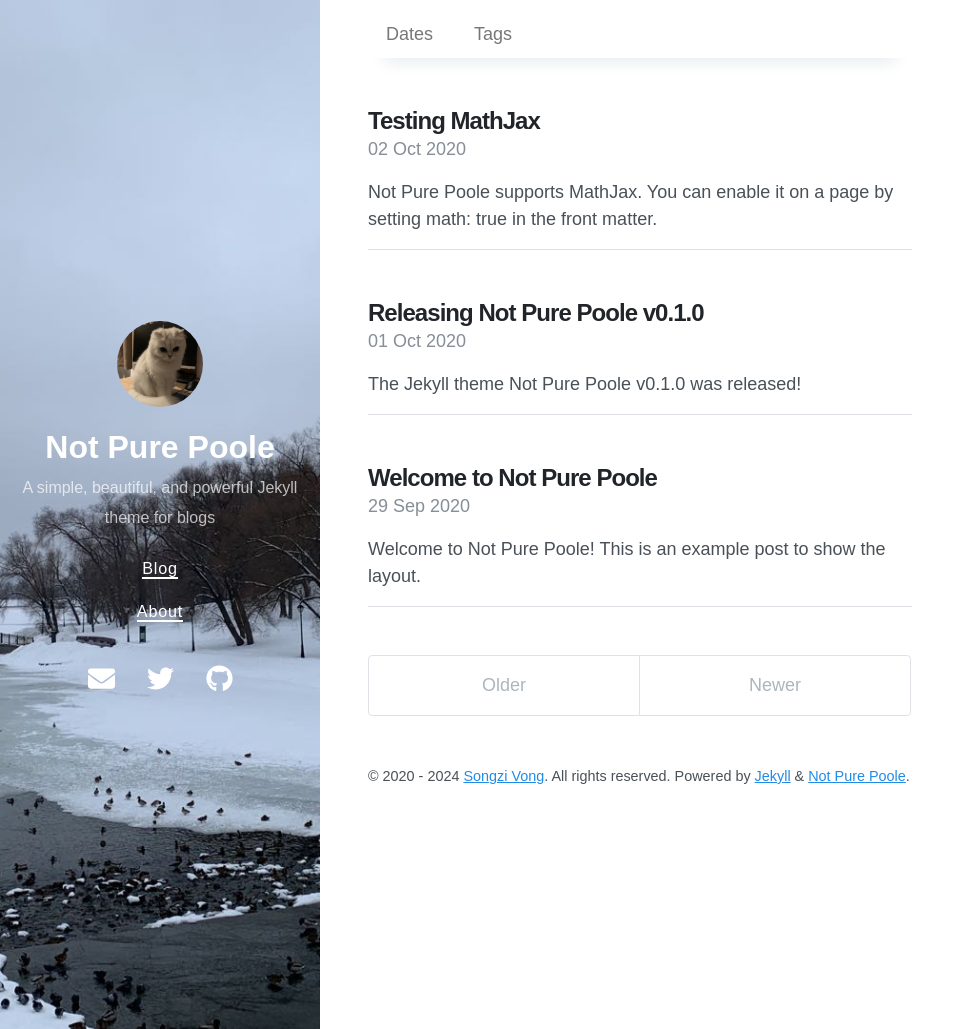
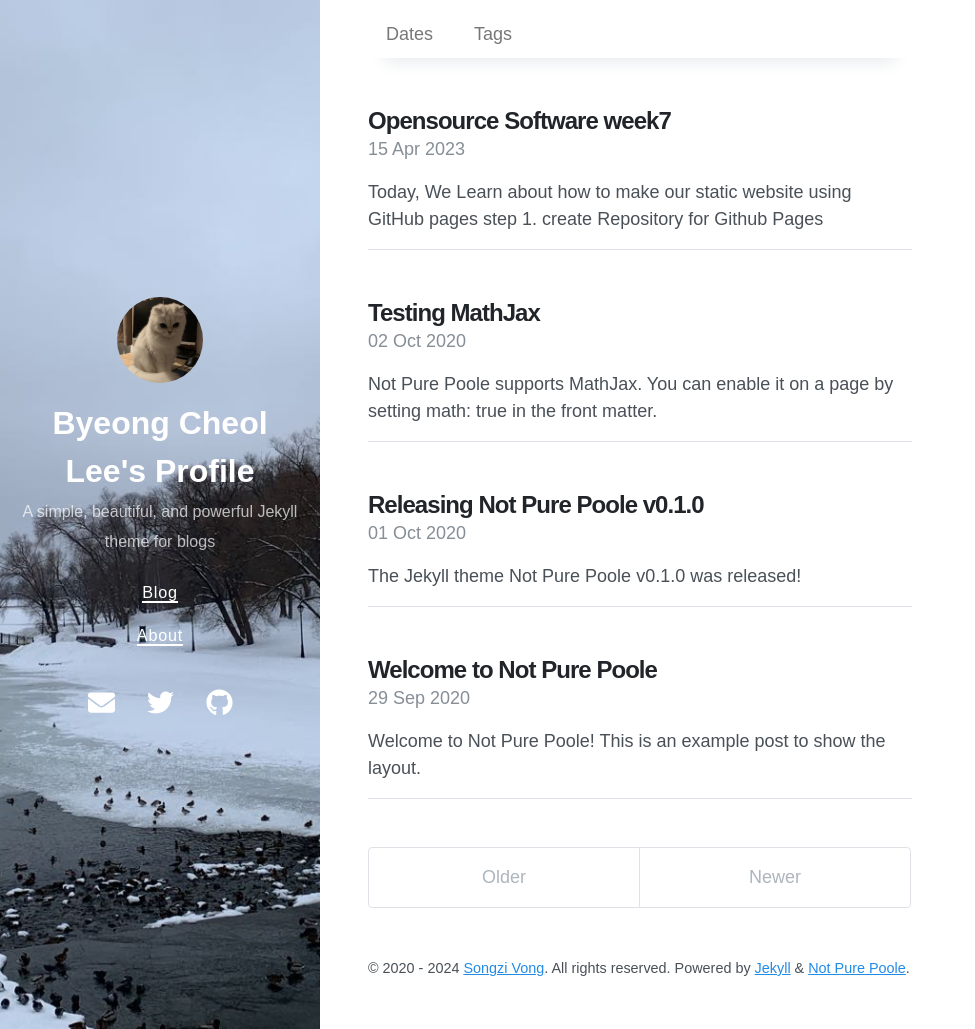
Before and after one commit to 2btlFe/2btlFe.github.io, a Jekyll site: the page built from index.html, in a window 1280 px wide and 1029 px high. Shown: the whole window, without its empty margins (0-975 px from the left). Built offline with Jekyll 4.4.1, drawn with Linux system fonts in a browser that asks for light colours; nearby versions of some CDN libraries; the list of posts is cut into pages by our own code; part of the change alters nothing that is shown.

Commit message:
posting first post

````diff
--- a/_config.yml
+++ b/_config.yml
@@ -1,5 +1,5 @@
 # Setup
-title: Not Pure Poole
+title: Byeong Cheol Lee's Profile
 description: A simple, beautiful, and powerful Jekyll theme for blogs
 url: https://vszhub.github.io
 avatar: /avatar.jpeg
--- /dev/null
+++ b/_posts/2023-04-17-oss-test.md
@@ -0,0 +1,56 @@
+---
+layout: post
+title: Opensource Software week7
+tags: oss, github
+date: 2023-04-15 15:32 +0800
+---
+
+Today, We Learn about how to make our static website using GitHub pages
+### step 1. create Repository for Github Pages
+
+Go to GitHub and create new repository.
+
+Set the repository nane to '*usernane*.github.io' and make it public repository.
+
+Check your repository settings
+
+1. Repository Settings -> pages
+2. Source must be set as "Deploy from a branch"
+3. Branche must be set as "None"
+
+And Clone your repository to your Desktop
+
+### Step 2. Create
+
+Download Jekyll Thene file from [this nebsite] Chetp://JekyLLthenes.org)
+
+Unzip downloaded theme file and move all materials to your ‘susernames.github.io’ repository
+
+```bash
+
+$ unzip {downloaded thene_file} zip
+
+$ mv {donnloaded_thene_file}/* {your_usernane}.github.io/
+
+Add, commit and push to your GitHub repository.
+
+```bash
+$ cd {your_usernane} .github.io
+$ git add.
+$ git commit -n “First commit”
+$ git push origin main
+```
+
+After feu minutes, you can enter your static website using web browsers (https: //susernanee.github.io)
+
+### Step 3. upload new post
+
+In your repository, `_posts` directory will exist.
+
+In `posts` directory, make nen file naned `*dates*-*titles*.md`
+
+Copy this text into markdoun file
+
+And add, conmit, push it!
+
+After few minutes, new posts will be uploaded into your website
````
